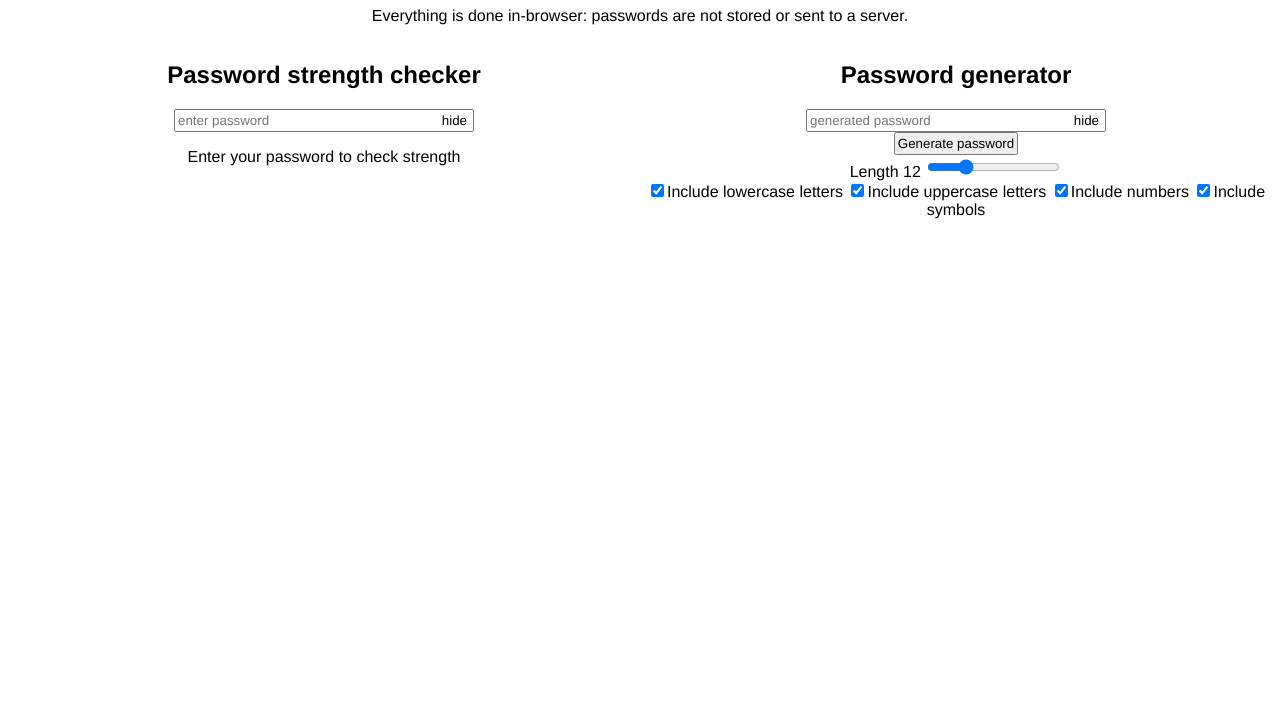
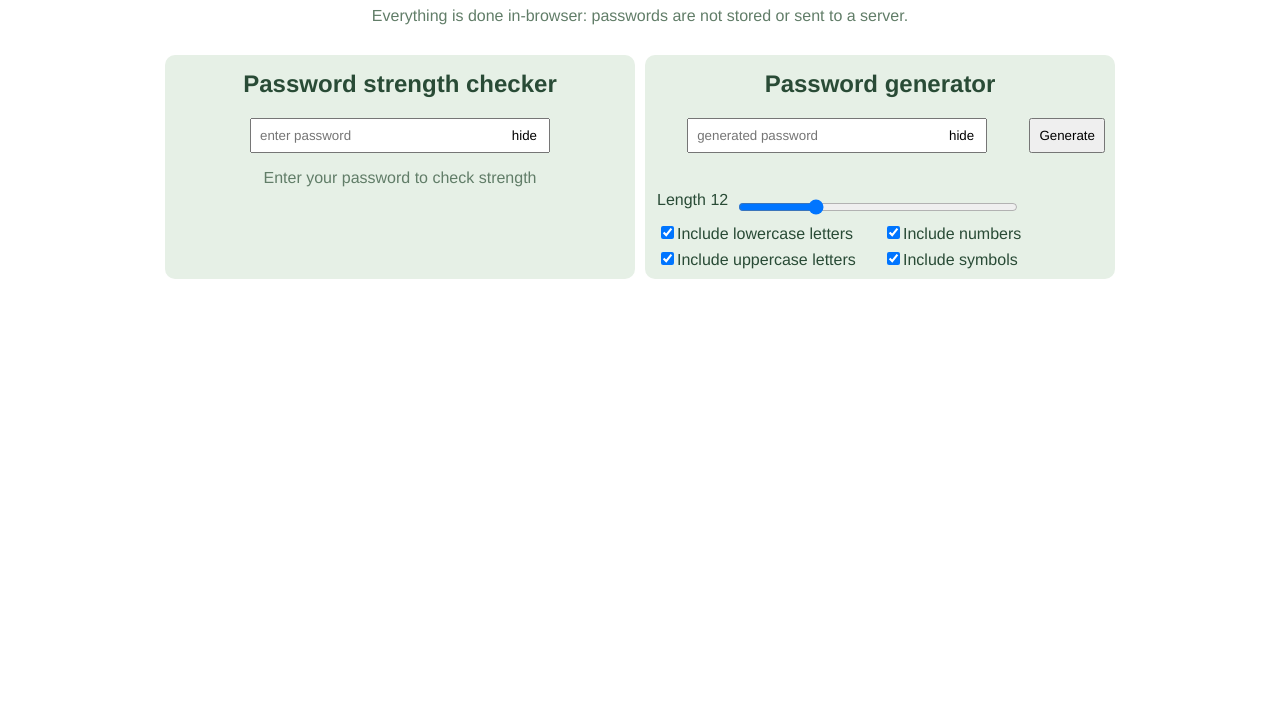
Before and after one commit to Qvotrup/password-helper, a plain HTML site: page index.html in a window 1280 px wide. Shown: the part 73-800 px from the top of the page. Drawn offline with Linux system fonts and the light colour scheme.

Commit message:
more improvements to interface and css

```diff
--- a/index.html
+++ b/index.html
@@ -34,7 +34,8 @@
                            maxlength="256"
                            placeholder="enter password">
                     <button id="toggle-password" type="button"
-                class="toggle-visibility">hide</button>
+                            class="toggle-visibility">hide
+                    </button>
                 </div>
             </div>
             <p id="strength">Enter your password to check strength</p>
@@ -47,19 +48,25 @@
                     <input id="generated" type="text" autocomplete="off" spellcheck="false"
                            placeholder="generated password">
                     <button id="toggle-generated" type="button"
-                    class="toggle-visibility">hide</button>
+                            class="toggle-visibility">hide
+                    </button>
                 </div>
-                <button id="generate" type="button">Generate password</button>
+                <button id="generate" type="button">Generate</button>
             </div>
+            <br>
             <fieldset>
+                <div class="length-control">
                 <label for="length">Length <span id="length-value">12</span></label>
                 <input type="range" id="length" min="8" max="24" value="12" step="1">
-                <br>
+                </div>
+                <div class="character-options">
                     <label class="check"><input type="checkbox" id="lower" checked>Include lowercase letters</label>
+                    <label class="check"><input type="checkbox" id="numbers" checked>Include numbers</label>
                     <label class="check"><input type="checkbox" id="upper" checked>Include uppercase letters</label>
-                <label class="check"><input type="checkbox" id="numbers" checked>Include numbers</label>
                     <label class="check"><input type="checkbox" id="symbols" checked>Include symbols</label>
+                </div>
             </fieldset>
+
         </section>
     </div>
 
--- a/style.css
+++ b/style.css
@@ -3,6 +3,18 @@
     font-family: Helvetica, Arial, sans-serif;
 }
 
+
+body {
+    color: #294b36;
+}
+
+.privacy-info {
+    color: #617d68;
+}
+
+#strength {
+    color: #617d68;
+}
 
 .container {
 
@@ -13,6 +25,25 @@
 .tools {
     display: grid;
     grid-template-columns: 1fr 1fr;
+    gap: 10px;
+    max-width: 950px;
+    margin: 30px auto;
+    align-items: stretch;
+}
+
+.tools section {
+    background-color: #e6f0e6;
+    border-radius: 10px;
+    padding: 10px;
+
+}
+
+.tools fieldset {
+    margin-top: 20px;
+}
+
+.tools h2{
+    margin-top: 5px;
 }
 
 fieldset {
@@ -20,12 +51,15 @@ fieldset {
     padding: 0;
 }
 
+
+
 button {
     cursor: pointer;
 }
 
 input, button {
-    padding: 2px;
+    padding: 8px;
+
 }
 
 
@@ -34,6 +68,7 @@ input, button {
     flex: 1;
     max-width: 300px;
     margin: 0 auto;
+    min-width: 0;
 }
 
 .input-wrapper input {
@@ -49,3 +84,35 @@ input, button {
     border: none;
     background: none;
 }
+
+#length {
+    max-width: 280px;
+    width: 100%;
+    margin: 0;
+}
+
+
+.length-control {
+    display: flex;
+    text-align: left;
+    max-width: 450px;
+    gap: 10px;
+}
+
+.character-options {
+    display: grid;
+    grid-template-columns: 1fr 1fr;
+    text-align: left;
+    max-width: 450px;
+    margin: 0 auto;
+    gap: 6px;
+}
+
+
+
+
+.input-row {
+    display: flex;
+    align-items: center;
+    gap: 10px;
+}
```
Lines whose indentation alone changed are shown as unchanged.
